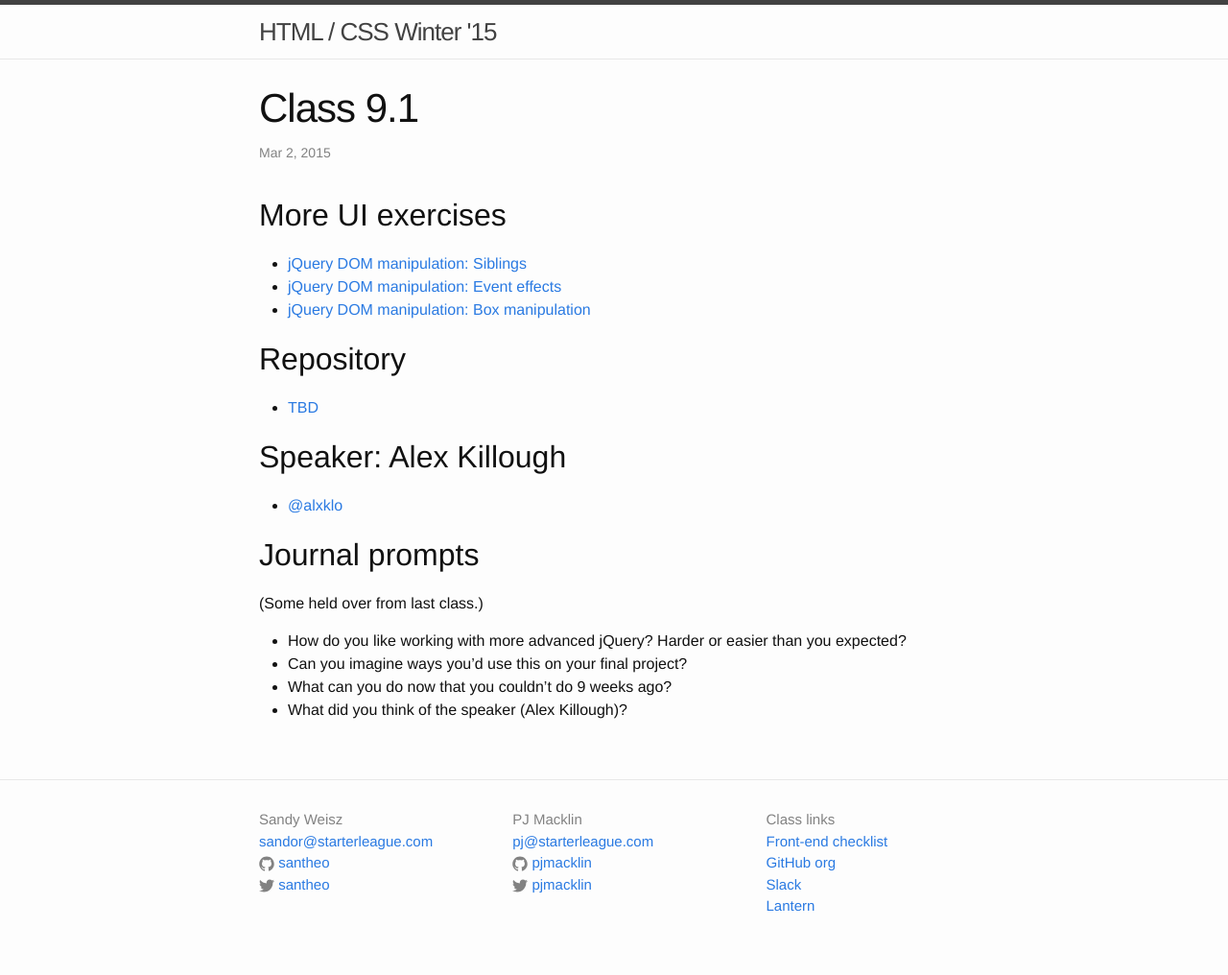
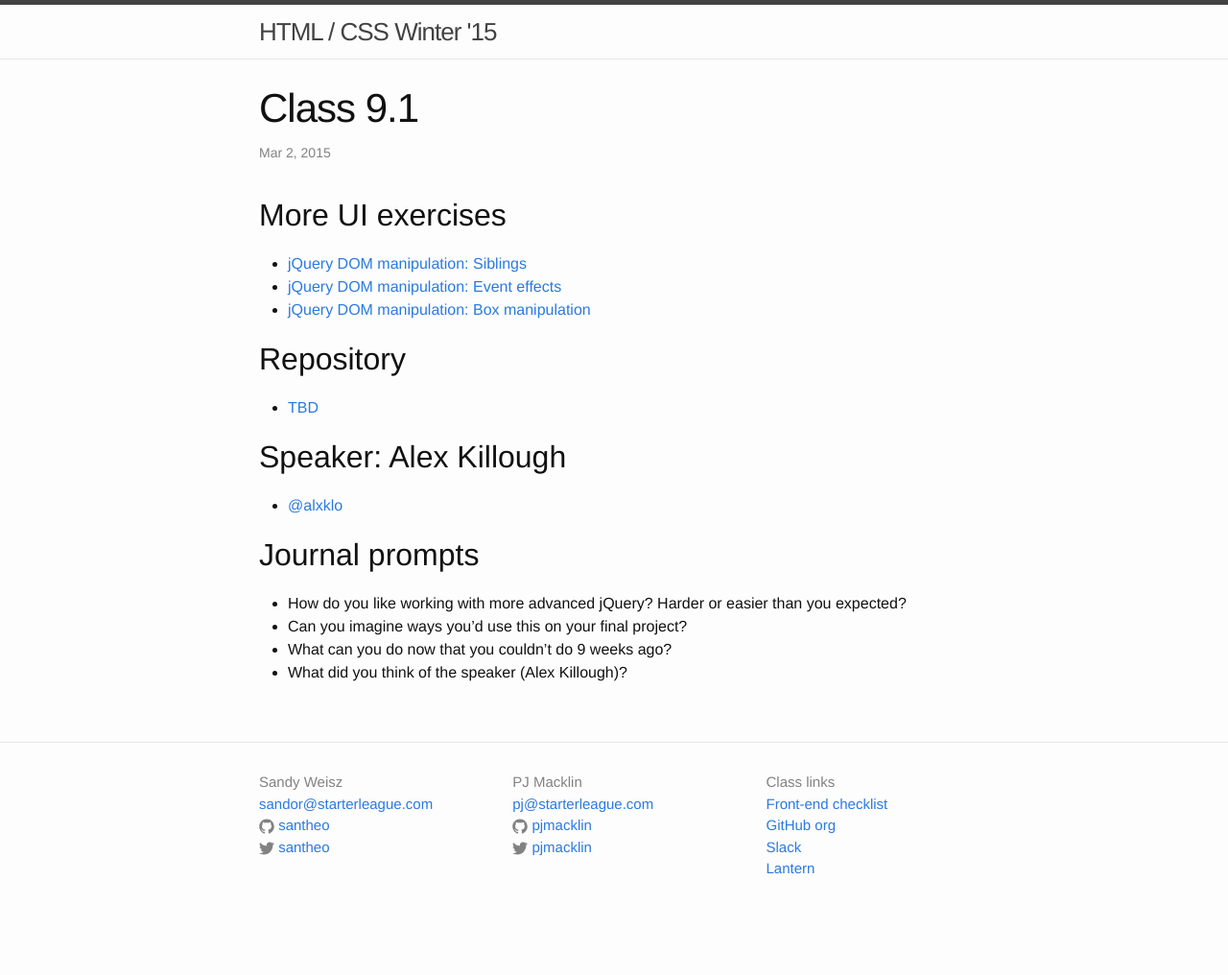
Before and after one commit to tsl-html-css/tsl-html-css.github.io, a Jekyll site: the page built from _posts/2015-03-02-9.1.md, in a window 1280 px wide. Shown: the whole page at 96% size. Built offline with Jekyll 4.4.1, drawn with Linux system fonts in a browser that asks for light colours; after the commit the page ends 977 px from its top, so only the background shows below that.

Commit message:
Removing the hold over line.

```diff
--- a/_posts/2015-03-02-9.1.md
+++ b/_posts/2015-03-02-9.1.md
@@ -21,8 +21,6 @@ categories: class
 
 ## Journal prompts
 
-(Some held over from last class.)
-
 * How do you like working with more advanced jQuery? Harder or easier than you expected?
 * Can you imagine ways you'd use this on your final project?
 * What can you do now that you couldn't do 9 weeks ago?
```
